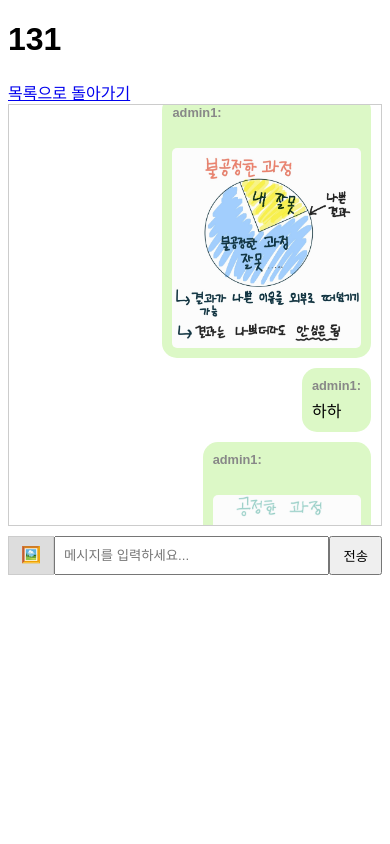
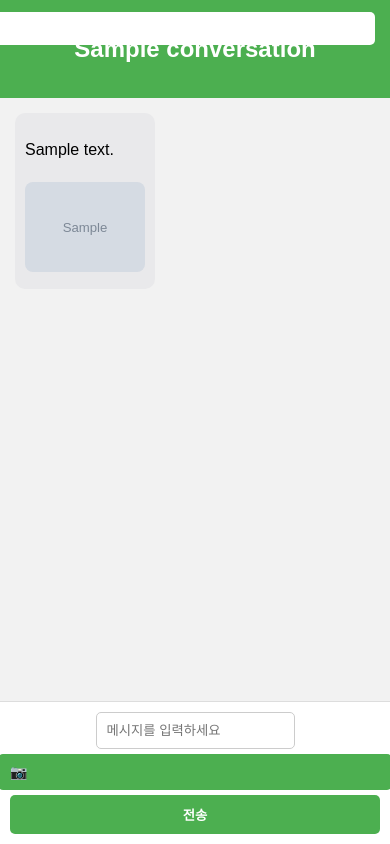
Before and after one commit to kkimmh/multiple_mentor, a Flask app: page /chat/1 in a window 390 px wide. Run offline with Flask 3, Linux system fonts and the light colour scheme; a user stored in the database is signed in; tables that the repository leaves empty hold one stand-in row (values such as "Sample post"); grey boxes marked "Sample" are stand-in pictures; some libraries are stand-ins or nearby versions.

Commit message:
initial commit

```diff
--- a/app.py
+++ b/app.py
@@ -1,30 +1,52 @@
-from flask import Flask, render_template, request, redirect, url_for, session, flash, send_from_directory
+from flask import Flask, render_template, request, redirect, url_for, session, flash, jsonify
 from werkzeug.security import generate_password_hash, check_password_hash
 from werkzeug.utils import secure_filename
 from flask_socketio import SocketIO, emit, join_room
 from models import db, User, Conversation, Message
 import os
+import cloudinary
+import cloudinary.uploader
+from dotenv import load_dotenv
+load_dotenv()
 
 app = Flask(__name__)
-app.secret_key = "secret-key"
-app.config["SQLALCHEMY_DATABASE_URI"] = "sqlite:///database.db"
+app.secret_key = os.environ.get("SECRET_KEY", "local-secret-key")
+
+# -------------------- 🧠 DB 연결 설정 --------------------
+db_url = os.environ.get("DATABASE_URL")
+
+# Render PostgreSQL 주소 형식 수정
+if db_url and db_url.startswith("postgres://"):
+    db_url = db_url.replace("postgres://", "postgresql://", 1)
+
+# 🔹 로컬이면 SQLite 사용, Render면 PostgreSQL 사용
+if db_url:
+    app.config["SQLALCHEMY_DATABASE_URI"] = db_url
+    print("✅ Render PostgreSQL 사용 중")
+else:
+    app.config["SQLALCHEMY_DATABASE_URI"] = "sqlite:///local.db"
+    print("✅ 로컬 SQLite(local.db) 사용 중")
+
 app.config["SQLALCHEMY_TRACK_MODIFICATIONS"] = False
-# 업로드 폴더 설정 (이미 잘 설정되어 있습니다)
-app.config["UPLOAD_FOLDER"] = "static/uploads"
+# ----------------------------------------------------------
 
-# 폴더 자동 생성 (이미 잘 설정되어 있습니다)
-os.makedirs(app.config["UPLOAD_FOLDER"], exist_ok=True)
+# -------------------- 🌤️ Cloudinary 설정 --------------------
+cloudinary.config(
+    cloud_name=os.environ.get("CLOUDINARY_CLOUD_NAME"),
+    api_key=os.environ.get("CLOUDINARY_API_KEY"),
+    api_secret=os.environ.get("CLOUDINARY_API_SECRET")
+)
+# ------------------------------------------------------------
 
 db.init_app(app)
 socketio = SocketIO(app)
 
-# DB 초기화
+# -------------------- 📦 DB 초기화 --------------------
 with app.app_context():
-    # Render 환경에서는 DB 파일 존재 여부를 체크하는 것보다
-    # 매번 테이블 구조를 생성하는 것이 더 확실합니다.
     db.create_all()
-    print("✅ 데이터베이스 테이블 구조 확인 및 생성 완료.")
+    print("✅ DB 테이블 확인 완료!")
 
+    # 관리자 계정 없으면 자동 생성
     if not User.query.filter_by(is_admin=True).first():
         admins = [
             User(username="admin1", password=generate_password_hash("127127"), is_admin=True),
@@ -34,6 +56,7 @@
         db.session.add_all(admins)
         db.session.commit()
         print("✅ 관리자 3명 생성 완료 (admin1~3 / 비번 127127)")
+# --------------------------------------------------------
 
 
 @app.route("/")
@@ -43,6 +66,7 @@
     return redirect(url_for("login"))
 
 
+# -------------------- 👤 회원가입 --------------------
 @app.route("/register", methods=["GET", "POST"])
 def register():
     if request.method == "POST":
@@ -59,8 +83,10 @@
         flash("회원가입 완료! 로그인하세요.")
         return redirect(url_for("login"))
     return render_template("register.html")
+# ----------------------------------------------------
 
 
+# -------------------- 🔐 로그인 --------------------
 @app.route("/login", methods=["GET", "POST"])
 def login():
     if request.method == "POST":
@@ -76,6 +102,7 @@
         flash(f"환영합니다, {user.username}님!")
         return redirect(url_for("chat_list"))
     return render_template("login.html")
+# ----------------------------------------------------
 
 
 @app.route("/logout")
@@ -85,24 +112,27 @@
     return redirect(url_for("login"))
 
 
+# -------------------- 💬 채팅방 목록 --------------------
 @app.route("/chat_list")
 def chat_list():
     if "user_id" not in session:
         return redirect(url_for("login"))
 
     user = User.query.get(session["user_id"])
-    if user is None:
+    if not user:
         session.pop("user_id", None)
         return redirect(url_for("login"))
 
-    if hasattr(user, "is_admin") and user.is_admin:
+    if user.is_admin:
         conversations = Conversation.query.all()
     else:
         conversations = Conversation.query.filter_by(user_q_id=user.id).all()
 
     return render_template("chat_list.html", user=user, conversations=conversations)
+# --------------------------------------------------------
 
 
+# -------------------- 🧩 채팅방 생성 --------------------
 @app.route("/create_conversation", methods=["GET", "POST"])
 def create_conversation():
     if "user_id" not in session:
@@ -124,8 +154,10 @@
         flash("대화방이 생성되었습니다!")
         return redirect(url_for("chat_list"))
     return render_template("create_conversation.html")
+# --------------------------------------------------------
 
 
+# -------------------- 💭 채팅방 내용 --------------------
 @app.route("/chat/<int:conversation_id>")
 def chat(conversation_id):
     if "user_id" not in session:
@@ -138,39 +170,42 @@
         flash("접근 권한이 없습니다.")
         return redirect(url_for("chat_list"))
 
-    # 메시지를 불러올 때 관련된 sender (User) 정보도 함께 불러오도록 함 (joinload)
-    # 이는 DB 관계(Relationship)가 불안정할 때 확실하게 데이터를 로드합니다.
     messages = Message.query.filter_by(conversation_id=conversation.id) \
-                            .join(User, Message.sender_id == User.id) \
-                            .add_columns(User.username.label('sender_username')) \
-                            .order_by(Message.timestamp.asc()).all()
-
-    # messages는 이제 (Message 객체, sender_username)의 튜플 리스트가 됩니다.
+        .join(User, Message.sender_id == User.id) \
+        .add_columns(User.username.label('sender_username'),
+                     Message.content,
+                     Message.image_path,
+                     Message.timestamp) \
+        .order_by(Message.timestamp.asc()).all()
 
     return render_template("chat.html",
                            conversation=conversation,
                            messages=messages,
                            user=user)
+# --------------------------------------------------------
 
 
-# 기존 이미지 업로드 라우트 (채팅용)
+# -------------------- ☁️ Cloudinary 이미지 업로드 --------------------
 @app.route("/upload_image", methods=["POST"])
 def upload_image():
     if "image" not in request.files:
-        return {"error": "파일이 없습니다."}, 400
+        return jsonify({"error": "파일이 없습니다."}), 400
 
     file = request.files["image"]
     if file.filename == "":
-        return {"error": "파일 이름이 없습니다."}, 400
+        return jsonify({"error": "파일 이름이 없습니다."}), 400
 
-    filename = secure_filename(file.filename)
-    path = os.path.join(app.config["UPLOAD_FOLDER"], filename)
-    file.save(path)
-
-    return {"image_url": f"/{path}"}
+    try:
+        upload_result = cloudinary.uploader.upload(file)
+        image_url = upload_result["secure_url"]
+        return jsonify({"image_url": image_url})
+    except Exception as e:
+        print(f"❌ Cloudinary 업로드 오류: {e}")
+        return jsonify({"error": "Cloudinary 업로드 실패"}), 500
+# ---------------------------------------------------------------------
 
 
-# Socket.IO 이벤트
+# -------------------- 🔥 실시간 메시지 송수신 --------------------
 @socketio.on("send_message")
 def handle_send_message(data):
     conversation_id = data["conversation_id"]
@@ -181,60 +216,33 @@
     if not content and not image_url:
         return
 
-    sender = User.query.get(user_id)
-    sender_username = sender.username if sender else "알 수 없는 사용자"
-
-    msg = Message(conversation_id=conversation_id, sender_id=user_id, content=content, image_path=image_url)
+    msg = Message(conversation_id=conversation_id,
+                  sender_id=user_id,
+                  content=content,
+                  image_path=image_url)
     db.session.add(msg)
     db.session.commit()
 
+    sender = User.query.get(user_id)
+    sender_username = sender.username if sender else "알 수 없음"
+
     emit("receive_message", {
         "sender_id": user_id,
+        "sender_username": sender_username,
         "content": content,
-        "image_url": image_url,
-        "sender_username": sender_username # 실시간으로 이름 전달
+        "image_url": image_url
     }, room=f"room_{conversation_id}")
+# --------------------------------------------------------
 
 
 @socketio.on("join")
 def on_join(data):
     room = f"room_{data['conversation_id']}"
     join_room(room)
-    print(f"✅ 사용자가 {room} 방에 참여했습니다.")
+    print(f"✅ {room} 방 참여 완료")
 
-# -------------------- 👇 ChatGPT가 알려준 기능 추가된 부분 👇 --------------------
 
-# 1. 사진 목록을 보여주고, 업로드 폼을 제공하는 페이지
-@app.route('/upload_test')
-def upload_test():
-    # static/uploads 폴더에 있는 파일 목록을 가져옴
-    files = os.listdir(app.config['UPLOAD_FOLDER'])
-    # upload_test.html 템플릿을 렌더링하며 파일 목록을 전달
-    return render_template('upload_test.html', files=files)
-
-# 2. 파일 업로드를 처리하는 라우트
-@app.route('/upload_action', methods=['POST'])
-def upload_action():
-    if 'file' not in request.files:
-        flash('파일이 선택되지 않았습니다.')
-        return redirect(url_for('upload_test'))
-
-    file = request.files['file']
-
-    if file.filename == '':
-        flash('선택된 파일이 없습니다.')
-        return redirect(url_for('upload_test'))
-
-    if file:
-        # werkzeug의 secure_filename을 사용하여 안전한 파일 이름으로 변경
-        filename = secure_filename(file.filename)
-        filepath = os.path.join(app.config['UPLOAD_FOLDER'], filename)
-        file.save(filepath)
-        flash(f'"{filename}" 파일이 성공적으로 업로드되었습니다!')
-        return redirect(url_for('upload_test'))
-
-# app.py 파일의 @app.route("/chat_list") 아래, 기존 라우트들 사이에 추가
-
+# -------------------- 🗑️ 대화방 삭제 --------------------
 @app.route("/delete_conversation/<int:conversation_id>")
 def delete_conversation(conversation_id):
     if "user_id" not in session:
@@ -243,20 +251,18 @@
     user = User.query.get(session["user_id"])
     conversation = Conversation.query.get_or_404(conversation_id)
 
-    # 1. 관리자인지 확인
     if not user.is_admin:
         flash("채팅방을 삭제할 권한이 없습니다.")
         return redirect(url_for("chat_list"))
 
-    # 2. 대화방에 속한 모든 메시지 삭제
     Message.query.filter_by(conversation_id=conversation_id).delete()
-
-    # 3. 대화방 자체 삭제
     db.session.delete(conversation)
     db.session.commit()
 
     flash(f"'{conversation.title}' 대화방이 삭제되었습니다.")
     return redirect(url_for("chat_list"))
+# --------------------------------------------------------
+
 
 if __name__ == "__main__":
-     socketio.run(app, host="0.0.0.0", port=5000, debug=True)
+    socketio.run(app, host="0.0.0.0", port=5000, debug=True)
--- a/requirements.txt
+++ b/requirements.txt
@@ -5,3 +5,4 @@
 gunicorn
 eventlet
 werkzeug
+boto3
--- a/templates/chat.html
+++ b/templates/chat.html
@@ -2,212 +2,245 @@
 <html lang="ko">
 <head>
   <meta charset="UTF-8">
-    <title>{{ conversation.title }} - 채팅</title>
-    <script src="https://cdn.socket.io/4.7.5/socket.io.min.js"></script>
+  <title>{{ conversation.title }}</title>
+  <script src="https://cdn.socket.io/4.6.1/socket.io.min.js"></script>
   <style>
-        body { font-family: sans-serif; }
-
-        #messages {
-            list-style-type: none;
+    body {
+      font-family: "Noto Sans KR", sans-serif;
+      display: flex;
+      flex-direction: column;
+      height: 100vh;
       margin: 0;
-            padding: 10px;
-            border: 1px solid #ccc;
-            height: 400px;
-            overflow-y: scroll;
-            display: flex; /* Flexbox 활성화 */
-            flex-direction: column; /* 메시지를 세로로 쌓음 */
+      background-color: #f9f9f9;
     }
 
-        /* 개별 메시지 컨테이너 스타일 */
-        .message-container {
-            display: flex;
-            margin-bottom: 10px;
-            max-width: 80%; /* 채팅 폭 제한 */
+    header {
+      background-color: #4CAF50;
+      color: white;
+      padding: 15px;
+      text-align: center;
+      position: relative;
     }
 
-        /* 내 메시지 (오른쪽 정렬) */
-        .message-right {
-            align-self: flex-end; /* 컨테이너를 오른쪽으로 */
-            margin-left: auto;
-        }
-        /* 상대방 메시지 (왼쪽 정렬) */
-        .message-left {
-            align-self: flex-start; /* 컨테이너를 왼쪽으로 */
-            margin-right: auto;
+    header button {
+      position: absolute;
+      right: 15px;
+      top: 12px;
+      background: #fff;
+      border: none;
+      border-radius: 5px;
+      padding: 7px 12px;
+      cursor: pointer;
+      font-weight: bold;
     }
 
-        /* 메시지 내용 박스 */
-        .message-bubble {
-            padding: 10px;
-            border-radius: 15px;
-            word-wrap: break-word;
-            max-width: 100%;
+    header button:hover {
+      background: #f1f1f1;
     }
 
-        /* 내 메시지 버블 */
-        .message-right .message-bubble {
-            background-color: #dcf8c6; /* 연두색 */
-        }
-        /* 상대방 메시지 버블 */
-        .message-left .message-bubble {
-            background-color: #ffffff; /* 흰색 */
-            border: 1px solid #ddd;
+    #chat-box {
+      flex: 1;
+      overflow-y: auto;
+      padding: 10px;
+      display: flex;
+      flex-direction: column;
+      background: #f2f2f2;
     }
 
-        .message-info {
-            font-size: 0.8em;
-            color: #888;
-            margin-bottom: 5px;
+    .message {
+      max-width: 70%;
+      margin: 5px;
+      padding: 10px;
+      border-radius: 10px;
+      word-wrap: break-word;
+      line-height: 1.4;
     }
 
-        .message-img { max-width: 200px; max-height: 200px; border-radius: 5px; margin-top: 5px; display: block; }
+    .me {
+      background-color: #DCF8C6;
+      align-self: flex-end;
+      text-align: right;
+    }
 
-        #chat-form { display: flex; margin-top: 10px; }
-        #message-input { flex-grow: 1; padding: 8px; }
-        #image-input { display: none; }
-        .upload-btn { padding: 8px 12px; cursor: pointer; background: #ddd; border: 1px solid #ccc; }
-        button { padding: 8px 12px; }
+    .other {
+      background-color: #E9E9EB;
+      align-self: flex-start;
+    }
+
+    form {
+      display: flex;
+      padding: 10px;
+      border-top: 1px solid #ddd;
+      background: white;
+      align-items: center;
+      gap: 5px;
+    }
+
+    input[type="text"] {
+      flex: 1;
+      padding: 10px;
+      border-radius: 5px;
+      border: 1px solid #ccc;
+    }
+
+    input[type="file"] {
+      display: none;
+    }
+
+    .file-label {
+      background-color: #4CAF50;
+      color: white;
+      padding: 10px 12px;
+      border-radius: 5px;
+      cursor: pointer;
+      font-size: 14px;
+    }
+
+    .file-label:hover {
+      background-color: #45a049;
+    }
+
+    button {
+      padding: 10px 15px;
+      background-color: #4CAF50;
+      color: white;
+      border: none;
+      border-radius: 5px;
+      cursor: pointer;
+      font-weight: bold;
+    }
+
+    button:hover {
+      background-color: #45a049;
+    }
+
+    img {
+      max-width: 200px;
+      border-radius: 8px;
+      margin-top: 5px;
+    }
+
+    #preview {
+      max-width: 150px;
+      border-radius: 8px;
+      display: none;
+      margin-top: 5px;
+    }
+
+    @media (max-width: 600px) {
+      .message {
+        max-width: 85%;
+      }
+      img, #preview {
+        max-width: 120px;
+      }
+      form {
+        flex-direction: column;
+      }
+      .file-label, button {
+        width: 100%;
+      }
+    }
   </style>
 </head>
 <body>
-    <h1>{{ conversation.title }}</h1>
-    <a href="{{ url_for('chat_list') }}">목록으로 돌아가기</a>
+  <header>
+    <h2>{{ conversation.title }}</h2>
+    <button onclick="location.href='/chat_list'">나가기</button>
+  </header>
 
-    <div id="messages">
-    {% for message in messages %}
-        {% set msg_obj = message[0] %}
-        {% set sender_username = message[1] %}
-
-        {% set is_mine = msg_obj.sender_id == user.id %}
-
-        <div class="message-container {% if is_mine %}message-right{% else %}message-left{% endif %}">
-            <div class="message-bubble">
-                <div class="message-info">
-                    <strong>{{ sender_username if sender_username else '알 수 없는 사용자' }}:</strong>
-                </div>
-
-                {{ msg_obj.content }}
-
-                {% if msg_obj.image_path %}
-                    <br>
-                    {% set img_path = msg_obj.image_path.lstrip('/') %}
-                    <img src="{{ url_for('static', filename=img_path.split('static/')[1]) if 'static/' in img_path else url_for('static', filename=img_path) }}" class="message-img">
+  <div id="chat-box">
+    {% for msg in messages %}
+      <div class="message {% if msg.sender_id == user.id %}me{% else %}other{% endif %}">
+        {% if msg.content %}
+          <p>{{ msg.content }}</p>
         {% endif %}
-            </div>
+        {% if msg.image_path %}
+          <img src="{{ msg.image_path }}" alt="사진">
+        {% endif %}
       </div>
     {% endfor %}
   </div>
 
-    <form id="chat-form" style="margin-top: 10px;">
-        <label for="image-input" class="upload-btn">🖼️</label>
-        <input type="file" id="image-input" accept="image/*">
-
-        <input type="text" id="message-input" autocomplete="off" placeholder="메시지를 입력하세요...">
+  <form id="chat-form">
+    <input type="text" id="message" placeholder="메시지를 입력하세요" autocomplete="off">
+    <label for="image" class="file-label">📷</label>
+    <input type="file" id="image" accept="image/*">
+    <img id="preview" alt="미리보기">
     <button type="submit">전송</button>
   </form>
 
   <script>
     const socket = io();
+    const userId = {{ user.id }};
     const conversationId = {{ conversation.id }};
-        const userId = {{ user.id }};
-        const currentUsername = "{{ user.username }}"; // 현재 사용자 이름
 
-        socket.on('connect', () => {
-            socket.emit('join', { conversation_id: conversationId });
+    socket.emit("join", { conversation_id: conversationId });
+
+    const imageInput = document.getElementById("image");
+    const preview = document.getElementById("preview");
+
+    // ✅ 사진 미리보기 기능
+    imageInput.addEventListener("change", () => {
+      const file = imageInput.files[0];
+      if (file) {
+        const reader = new FileReader();
+        reader.onload = e => {
+          preview.src = e.target.result;
+          preview.style.display = "block";
+        };
+        reader.readAsDataURL(file);
+      } else {
+        preview.style.display = "none";
+      }
     });
 
-        function createMessageElement(data) {
-            const isMine = data.sender_id == userId;
+    document.getElementById("chat-form").addEventListener("submit", async (e) => {
+      e.preventDefault();
+      const messageInput = document.getElementById("message");
+      const content = messageInput.value.trim();
+      let imageUrl = null;
 
-            const container = document.createElement('div');
-            container.classList.add('message-container');
-            container.classList.add(isMine ? 'message-right' : 'message-left');
-
-            const bubble = document.createElement('div');
-            bubble.classList.add('message-bubble');
-
-            // 1. 소켓 데이터에 포함된 username 사용
-            const displayedName = data.sender_username || (isMine ? currentUsername : '상대방');
-
-            let htmlContent = `<div class="message-info"><strong>${displayedName}</strong></div>`;
-
-            htmlContent += data.content || '';
-
-            if (data.image_url) {
-                const imageUrl = data.image_url.startsWith('/') ? data.image_url : '/' + data.image_url;
-                htmlContent += `<br><img src="${imageUrl}" class="message-img">`;
+      // ✅ Cloudinary 업로드
+      if (imageInput.files.length > 0) {
+        const formData = new FormData();
+        formData.append("image", imageInput.files[0]);
+        const res = await fetch("/upload_image", { method: "POST", body: formData });
+        const data = await res.json();
+        if (data.image_url) imageUrl = data.image_url;
+        imageInput.value = "";
+        preview.style.display = "none";
       }
 
-            bubble.innerHTML = htmlContent;
-            container.appendChild(bubble);
-
-            return container;
+      if (content || imageUrl) {
+        socket.emit("send_message", {
+          conversation_id: conversationId,
+          user_id: userId,
+          content: content,
+          image_url: imageUrl
+        });
+        messageInput.value = "";
       }
-
-
-        // 메시지 수신 처리 (실시간)
-        socket.on('receive_message', (data) => {
-            const messageElement = createMessageElement(data);
-            document.getElementById('messages').appendChild(messageElement);
-            document.getElementById('messages').scrollTop = document.getElementById('messages').scrollHeight;
     });
 
-        // 폼 제출 이벤트 처리 (이전과 동일)
-        document.getElementById('chat-form').addEventListener('submit', async (e) => {
-            e.preventDefault();
-            const messageInput = document.getElementById('message-input');
-            const imageInput = document.getElementById('image-input');
-            const messageText = messageInput.value.trim();
-            const imageFile = imageInput.files[0];
+    // ✅ 실시간 메시지 수신
+    socket.on("receive_message", (data) => {
+      const chatBox = document.getElementById("chat-box");
+      const msgDiv = document.createElement("div");
+      msgDiv.className = "message " + (data.sender_id === userId ? "me" : "other");
 
-            if (!messageText && !imageFile) {
-                return;
+      if (data.content) {
+        const p = document.createElement("p");
+        p.textContent = data.content;
+        msgDiv.appendChild(p);
       }
-
-            let imageUrl = null;
-
-            // 1. 이미지가 있으면 서버에 먼저 업로드
-            if (imageFile) {
-                const formData = new FormData();
-                formData.append('image', imageFile);
-
-                try {
-                    const response = await fetch('/upload_image', {
-                        method: 'POST',
-                        body: formData
-                    });
-                    const result = await response.json();
-
-                    if (result.image_url) {
-                        imageUrl = result.image_url.substring(1);
-                    } else {
-                        alert('이미지 업로드 실패: ' + result.error);
-                        return;
+      if (data.image_url) {
+        const img = document.createElement("img");
+        img.src = data.image_url;
+        msgDiv.appendChild(img);
       }
-                } catch (error) {
-                    console.error('Upload error:', error);
-                    alert('이미지 업로드 중 오류 발생');
-                    return;
-                }
-            }
-
-            // 2. 텍스트와 이미지 URL을 소켓으로 전송
-            socket.emit('send_message', {
-                conversation_id: conversationId,
-                user_id: userId,
-                content: messageText,
-                image_url: imageUrl
-            });
-
-            // 입력 필드 초기화
-            messageInput.value = '';
-            imageInput.value = '';
-        });
-
-        // 페이지 로드 후 스크롤을 맨 아래로 이동
-        document.addEventListener('DOMContentLoaded', () => {
-            const messageContainer = document.getElementById('messages');
-            messageContainer.scrollTop = messageContainer.scrollHeight;
+      chatBox.appendChild(msgDiv);
+      chatBox.scrollTop = chatBox.scrollHeight;
     });
   </script>
 </body>
```
Also changed, not shown: 1 other file. Lines whose indentation alone changed are shown as unchanged.
